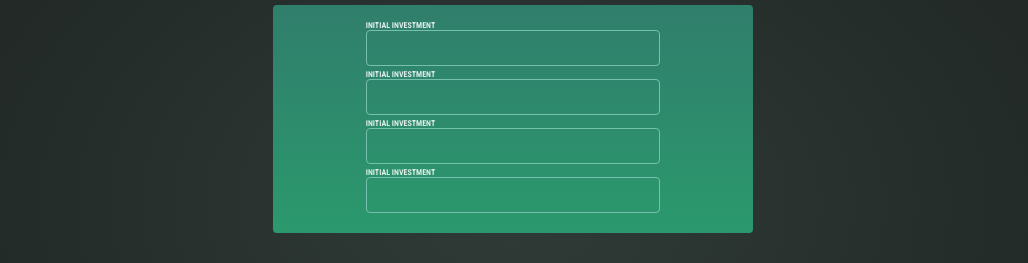
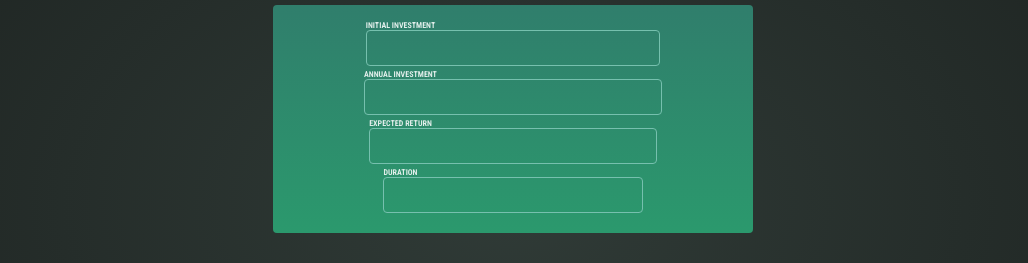
Before and after one commit to hisbanbardai/investment-calculator, a React (Vite) app: page / in a window 1280 px wide. Shown: the part 221-484 px from the top of the page, without its empty margins (127-1155 px from the left). Built offline with nearby package versions, Linux system fonts and the light colour scheme.

Commit message:
Pass user input label name as children prop to UserInput component

```diff
--- a/src/App.jsx
+++ b/src/App.jsx
@@ -6,10 +6,10 @@ function App() {
   return (
     <>
       <div id="user-input">
-        <UserInput />
-        <UserInput />
-        <UserInput />
-        <UserInput />
+        <UserInput>INITIAL INVESTMENT</UserInput>
+        <UserInput>ANNUAL INVESTMENT</UserInput>
+        <UserInput>EXPECTED RETURN</UserInput>
+        <UserInput>DURATION</UserInput>
       </div>
       <Result />
     </>
--- a/src/components/UserInput.jsx
+++ b/src/components/UserInput.jsx
@@ -1,8 +1,8 @@
-export default function UserInput() {
+export default function UserInput({ children }) {
   return (
     <div className="input-group">
       <label htmlFor="">
-        INITIAL INVESTMENT
+        {children}
         <input type="number" />
       </label>
     </div>
```
